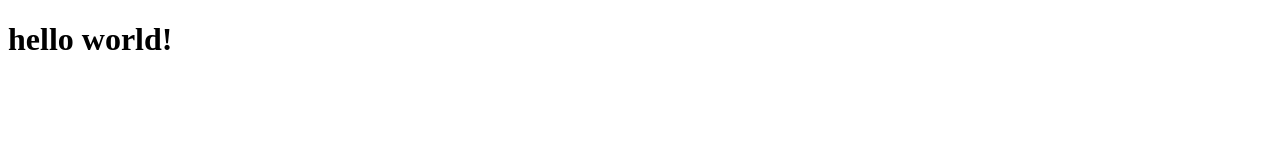
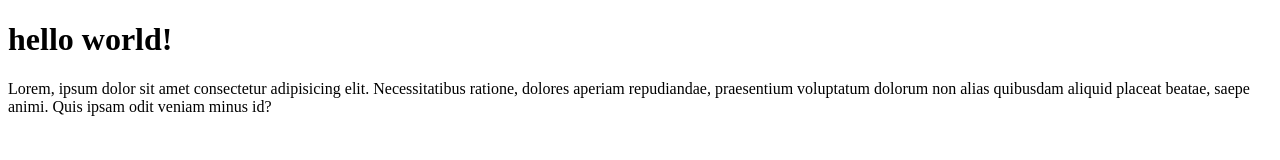
Before and after one commit to redhadefinto/redha-git-test-2, a plain HTML site: page index.html in a window 1280 px wide. Drawn offline with Linux system fonts and the light colour scheme.

Commit message:
menambahkan paragraf

```diff
--- a/index.html
+++ b/index.html
@@ -8,5 +8,6 @@
 </head>
 <body>
     <h1>hello world!</h1>
+    <p>Lorem, ipsum dolor sit amet consectetur adipisicing elit. Necessitatibus ratione, dolores aperiam repudiandae, praesentium voluptatum dolorum non alias quibusdam aliquid placeat beatae, saepe animi. Quis ipsam odit veniam minus id?</p>
 </body>
 </html>
```
